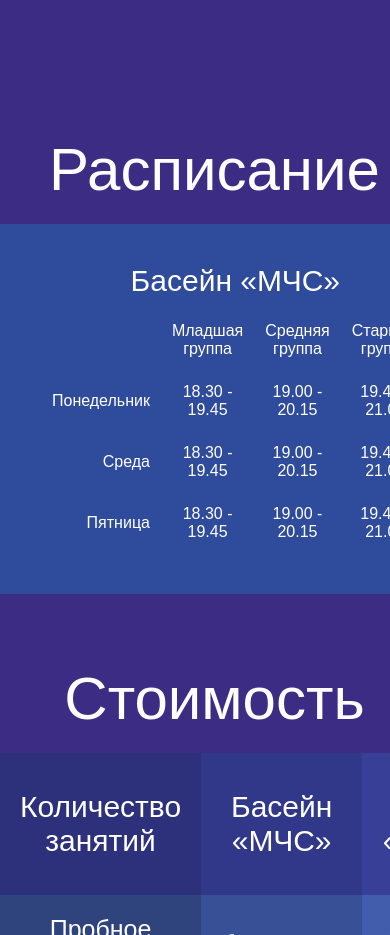
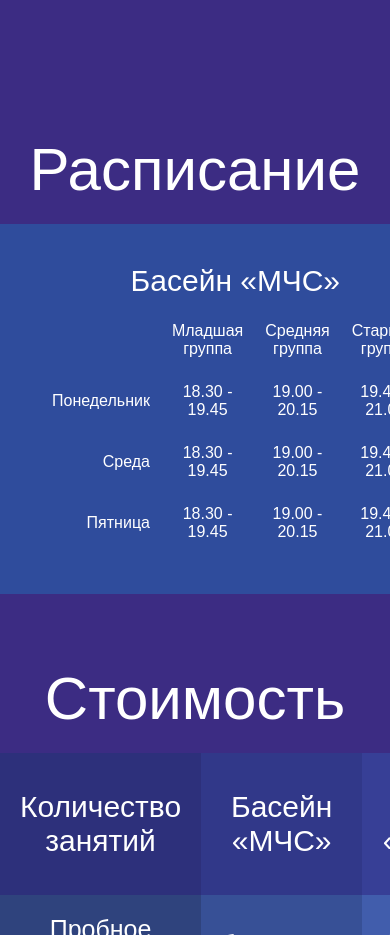
Before and after one commit to MohonovProduction/tornado, a plain HTML site: page index.html in a window 390 px wide. Shown: the part 6080-7015 px from the top of the page. Drawn offline with Linux system fonts and the light colour scheme.

Commit message:
headings fixed

```diff
--- a/style.css
+++ b/style.css
@@ -26,12 +26,7 @@
 	section {
 		padding: 70px 10vw 0px;
 	}
-	@media (max-width: 479px) {
-		h2 {
-			text-align: center;
-			padding: none !important;
-		}
-	}
+
 /* header */
 	header {
 		display: flex;
@@ -164,12 +159,6 @@
 	.message div {
 		display: flex;
 		flex-direction: column;
-	}
-	@media (max-width: 479px) {
-		.asaide {
-			bottom: 10px;
-			right: 10px;
-		}
 	}
 /* nav */
 	nav {
@@ -327,6 +316,7 @@
 /* schedule */
 	.schedule h2 {
 		padding-left: 10vw;
+		text-align: left;
 	}
 	section.schedule {
 		padding: 70px 0px 0px;
@@ -355,6 +345,10 @@
 		div.schedule {
 			overflow-y: visible;
 			overflow-x: scroll;
+		}
+		.schedule h2 {
+			text-align: center;
+			padding: 0;
 		}
 	}
 
@@ -386,7 +380,8 @@
 		overflow-x: scroll;
 	}
 	.cost h2 {
-		margin-left: 10vw;
+		text-align: center;
+		padding-left: 10vw;
 	}
 	.cost table {
 		width: 100%;
@@ -434,6 +429,10 @@
 		.cost > div {
 			overflow-y: visible;
 			overflow-x: scroll;
+		}
+		.cost h2 {
+			text-align: center;
+			padding: 0;
 		}
 	}
 /* contacts */
@@ -598,3 +597,8 @@
 	.hidden {
 		display: none;
 	}
+@media (max-width: 479px) {
+	h2 {
+		text-align: center;
+	}
+}
```
